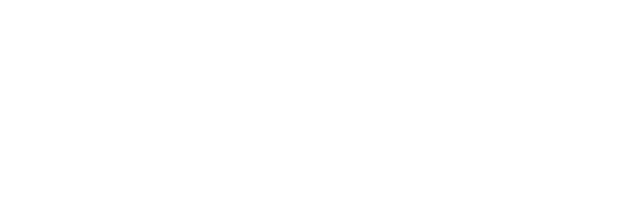
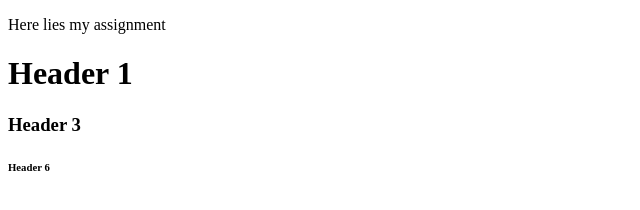
Before and after one commit to dwightofhand/HTML-and-CSS-Projects, a plain HTML site: page Assignment.html in a window 1280 px wide. Shown: the whole page, without its empty margins (0-640 px from the left). Drawn offline with Linux system fonts and the light colour scheme.

Commit message:
Update Assignment.html

```diff
--- a/Assignment.html
+++ b/Assignment.html
@@ -5,5 +5,9 @@
 		<meta charset="utf-8">
 	</head>
 	<body>
+	<p> Here lies my assignment</p>
+	<h1>Header 1</h1>
+	<h3>Header 3</h3>
+	<h6>Header 6</h6>
 	</body>
 </html>
```
